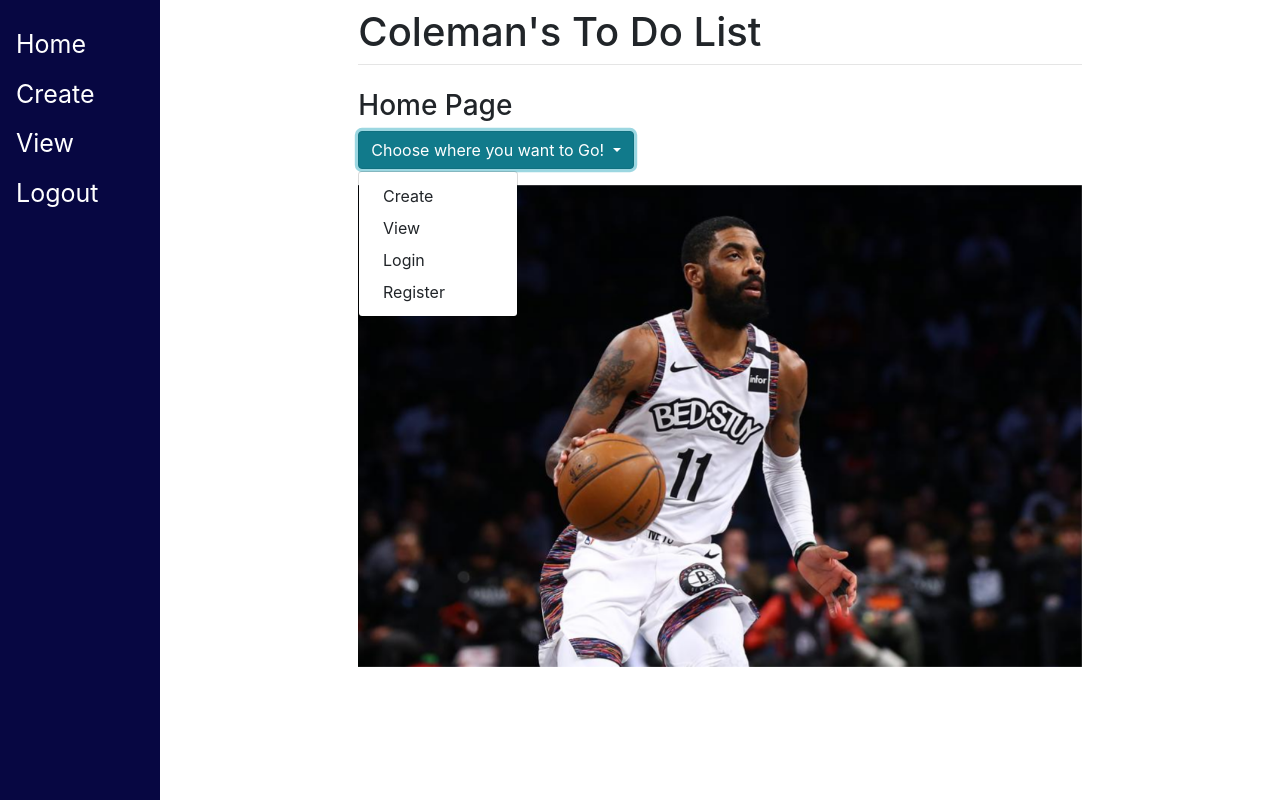
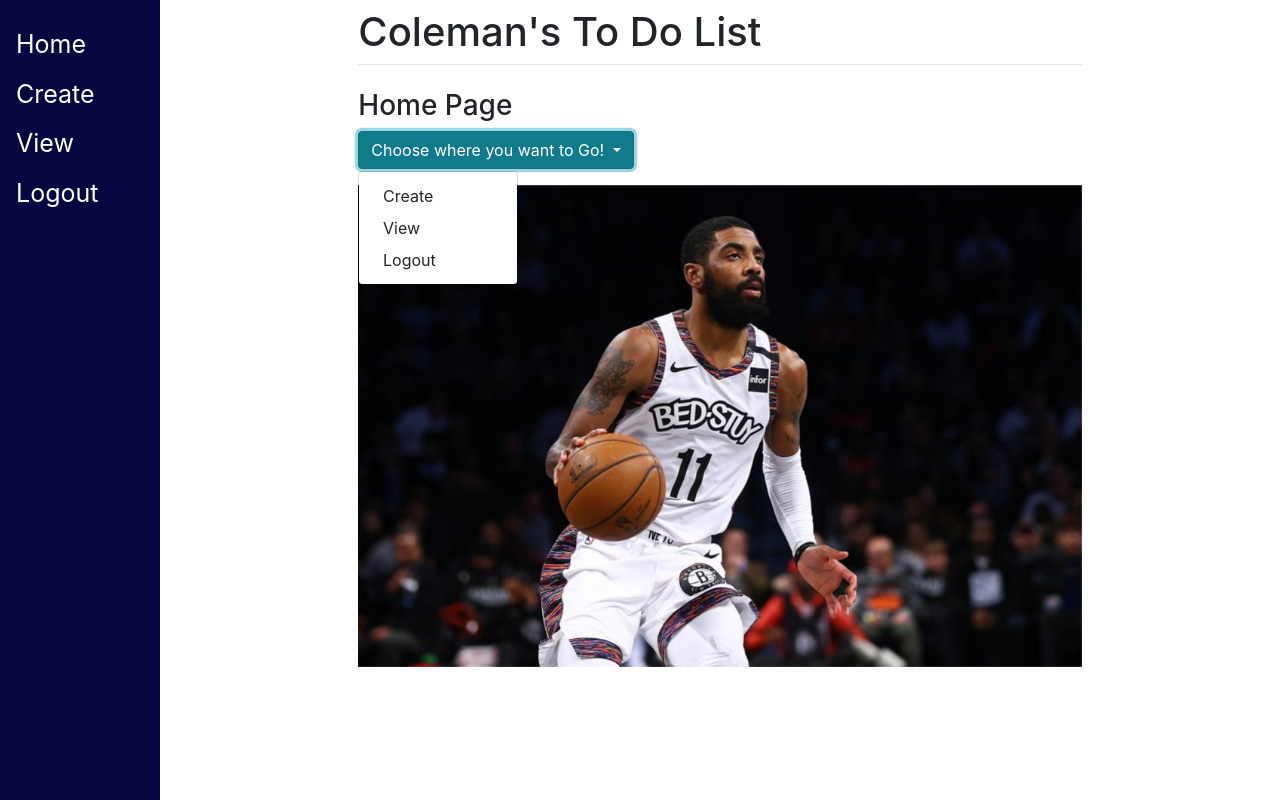
Before and after one commit to hazacoleman/django_todolists_app, a Django app: page / in a window 1280 px wide, after a click on "Choose where you want to Go!". Run offline with Django 3.2, Linux system fonts and the light colour scheme; the visitor is signed in with stand-in values (Sample User, id 1); some libraries are stand-ins or nearby versions.

Commit message:
Update home.html

```diff
--- a/main/templates/main/home.html
+++ b/main/templates/main/home.html
@@ -19,8 +19,8 @@
       <div class="dropdown-menu" aria-labelledby="dropdownMenuButton">
         <a class="dropdown-item" href="/create">Create</a>
         <a class="dropdown-item" href="/view">View</a>
-        <a class="dropdown-item" href="/login">Login</a>
-        <a class="dropdown-item" href="/register">Register</a>
+        <a class="dropdown-item" href="/logout">Logout</a>
+
     {% else %}
       <button class="btn btn-info dropdown-toggle" type="button" id="dropdownMenuButton" data-toggle="dropdown" aria-haspopup="true" aria-expanded="false">
         Choose where you want to Go!
```
